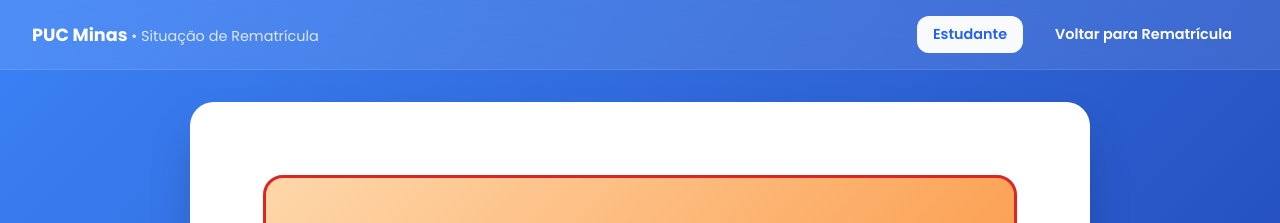
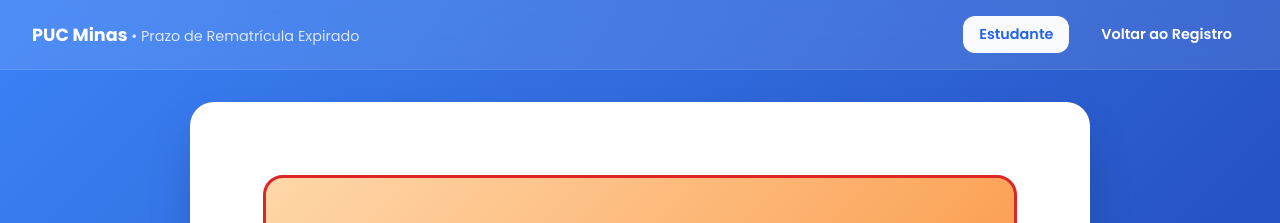
Before and after one commit to arthurcontato10/project-pucminas-001-navegavel, a plain HTML site: page origem/paginas/prazo--expirado.html in a window 1280 px wide. Shown: the top 223 px of the page. Drawn offline with Linux system fonts and the light colour scheme.

Commit message:
Atualização de arquivo com versão correta

```diff
--- a/origem/paginas/prazo--expirado.html
+++ b/origem/paginas/prazo--expirado.html
@@ -21,7 +21,8 @@
     <div class="pagina">
       <header class="barra--superior">
         <div class="marca--sistema">
-          PUC Minas <span class="texto--suave">• Situação de Rematrícula</span>
+          PUC Minas
+          <span class="texto--suave">• Prazo de Rematrícula Expirado</span>
         </div>
         <nav class="navegacao--superior">
           <span
@@ -32,7 +33,7 @@
             href="../../index.html"
             class="link--navegacao"
             id="linkVoltarRematricula"
-            >Voltar para Rematrícula</a
+            >Voltar ao Registro</a
           >
         </nav>
       </header>
@@ -189,7 +190,7 @@
                 href="../../index.html"
                 class="botao--principal botao--demonstracao"
                 id="botaoVoltarPrincipal"
-                ><i class="fa fa-arrow-left"></i> Voltar para Rematrícula</a
+                ><i class="fa fa-arrow-left"></i> Voltar ao Registro</a
               >
             </div>
             <div class="informacao--contato">
```
